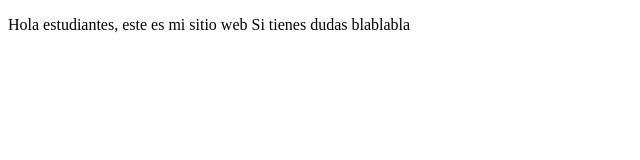
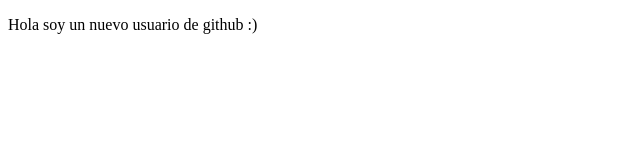
Before and after one commit to paulguitard/proyectoDemoCursoPrework, a plain HTML site: page index.html in a window 1280 px wide. Shown: the whole page, without its empty margins (0-640 px from the left). Drawn offline with Linux system fonts and the light colour scheme.

Commit message:
se cambia el mensaje

```diff
--- a/index.html
+++ b/index.html
@@ -4,13 +4,12 @@
     <meta charset="UTF-8">
     <meta http-equiv="X-UA-Compatible" content="IE=edge">
     <meta name="viewport" content="width=device-width, initial-scale=1.0">
-    <title>Hola Mundo
+    <title>Document title
     </title>
 </head>
 <body>
     <p>
-        Hola estudiantes, este es mi sitio web
-        Si tienes dudas blablabla
+        Hola soy un nuevo usuario de github :)
     </p>
 </body>
 </html>
```
